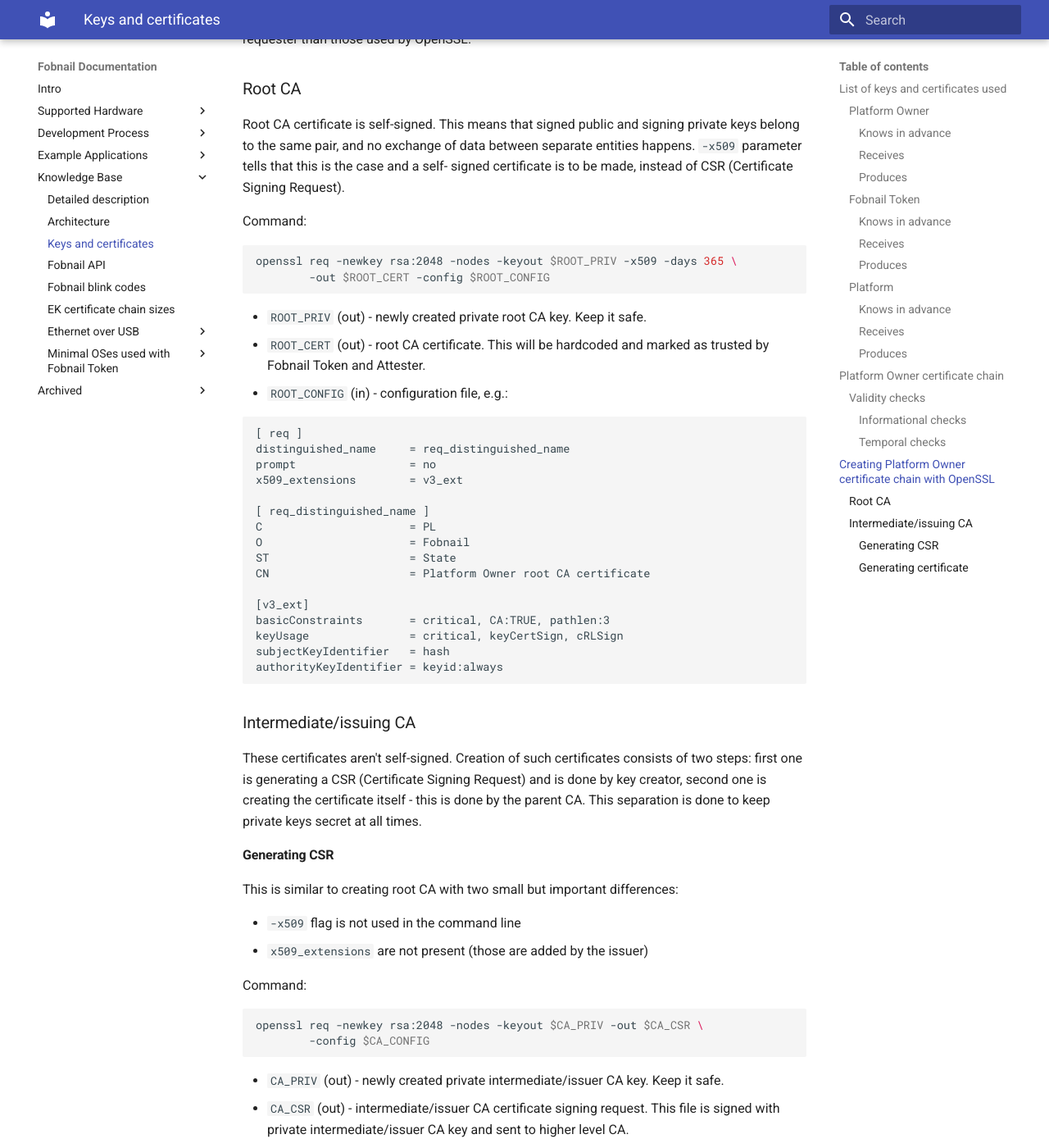
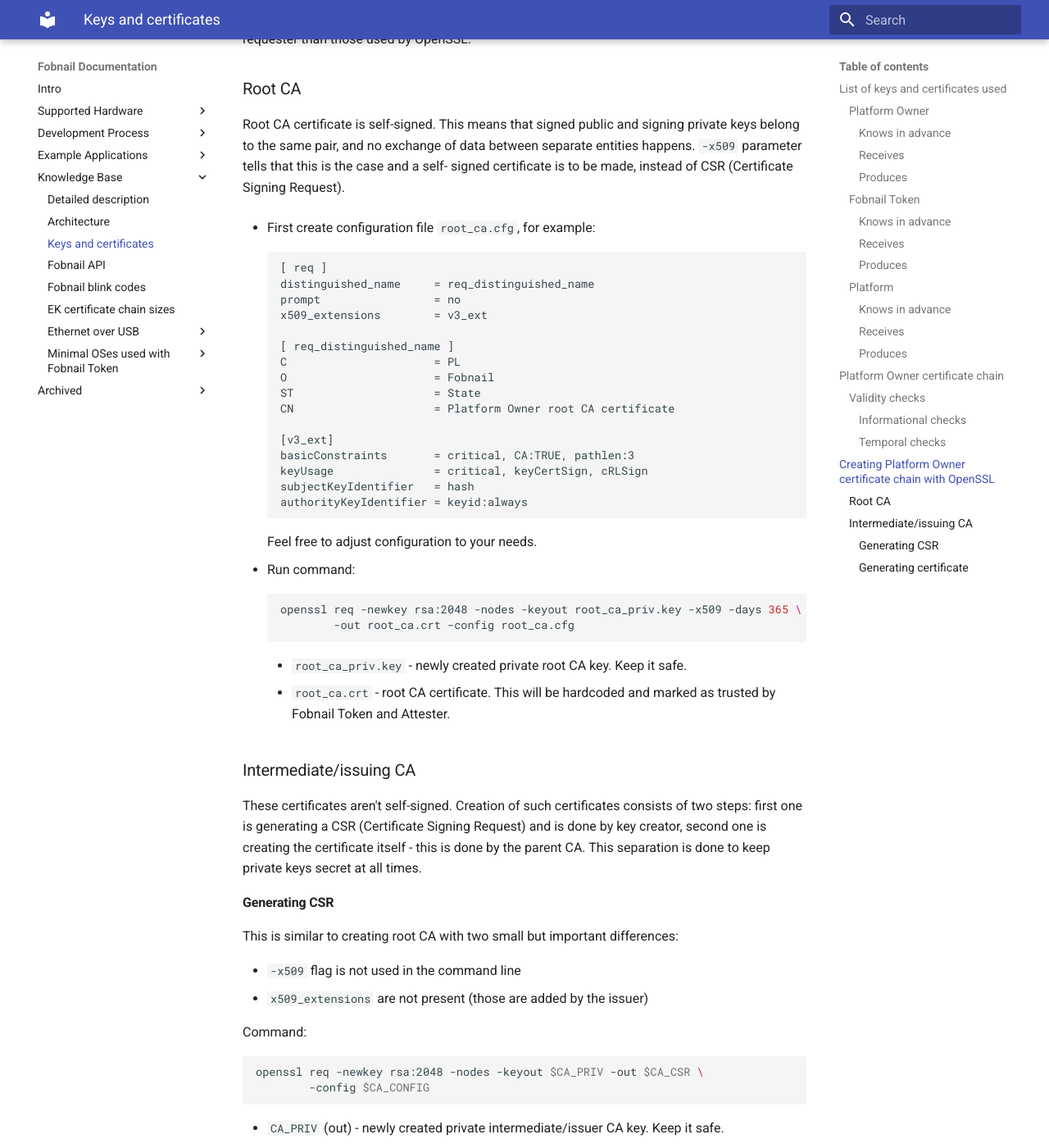
Before and after one commit to fobnail/docs, an MkDocs documentation site: the page built from docs/keys_and_certificates.md, in a window 1280 px wide and 1400 px high, scrolled down 4978 px. Shown: the whole window at 82% size. Built offline with MkDocs 1.6.1 and Material for MkDocs 9.7.7, drawn with Linux system fonts in a browser that asks for light colours.

Commit message:
docs/keys_and_certificates.md: improve description of Root CA creation
Signed-off-by: Piotr Król <piotr.krol@3mdeb.com>

````diff
--- a/docs/keys_and_certificates.md
+++ b/docs/keys_and_certificates.md
@@ -191,18 +191,7 @@
 entities happens. `-x509` parameter tells that this is the case and a self-
 signed certificate is to be made, instead of CSR (Certificate Signing Request).
 
-Command:
-
-```shell
-openssl req -newkey rsa:2048 -nodes -keyout $ROOT_PRIV -x509 -days 365 \
-        -out $ROOT_CERT -config $ROOT_CONFIG
-```
-
-- `ROOT_PRIV` (out) - newly created private root CA key. Keep it safe.
-- `ROOT_CERT` (out) - root CA certificate. This will be hardcoded and marked as
-trusted by Fobnail Token and Attester.
-- `ROOT_CONFIG` (in) - configuration file, e.g.:
-
+* First create configuration file `root_ca.cfg`, for example:
 ```
 [ req ]
 distinguished_name     = req_distinguished_name
@@ -221,6 +210,17 @@
 subjectKeyIdentifier   = hash
 authorityKeyIdentifier = keyid:always
 ```
+Feel free to adjust configuration to your needs.
+
+* Run command:
+    ```shell
+    openssl req -newkey rsa:2048 -nodes -keyout root_ca_priv.key -x509 -days 365 \
+            -out root_ca.crt -config root_ca.cfg
+    ```
+    - `root_ca_priv.key` - newly created private root CA key. Keep it safe.
+    - `root_ca.crt` - root CA certificate. This will be hardcoded and marked as
+      trusted by Fobnail Token and Attester.
+
 
 ### Intermediate/issuing CA
 
````
